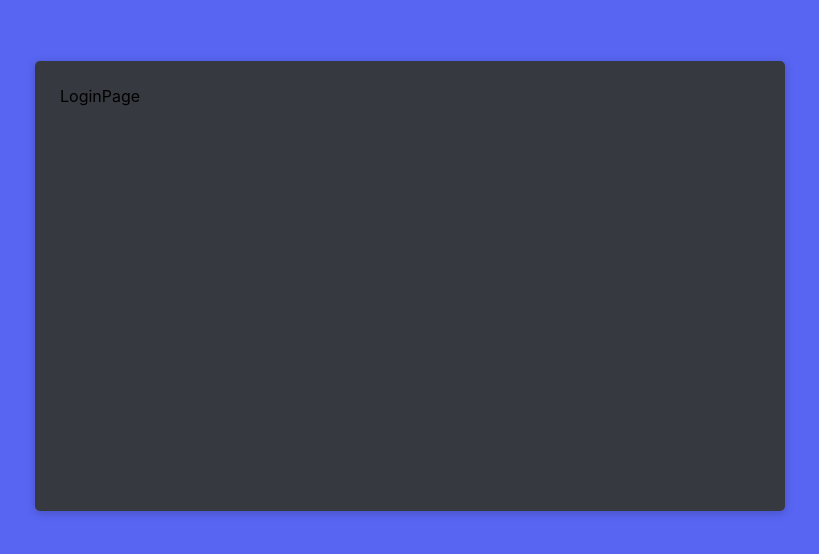
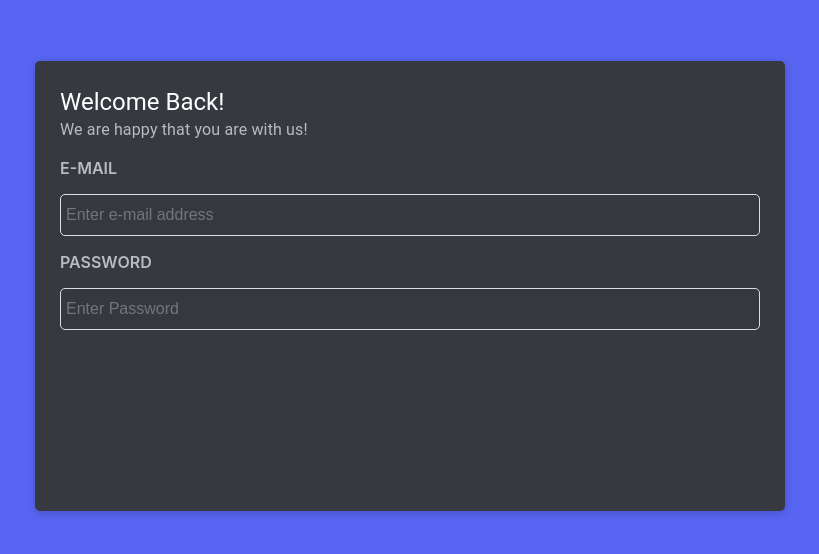
Before and after one commit to SifatIbna/Discord-App, a React (Create React App) app in the folder discord-frontend/: page /login in a window 1280 px wide. Shown: the part 114-668 px from the top of the page, without its empty margins (230-1049 px from the left). Built offline with nearby package versions, Linux system fonts and the light colour scheme.

Commit message:
used the login page input component

```diff
--- a/discord-frontend/src/authPages/LoginPage/LoginPage.js
+++ b/discord-frontend/src/authPages/LoginPage/LoginPage.js
@@ -1,10 +1,25 @@
-import React from 'react'
+import React, { useState } from 'react'
 
 import AuthBox from '../../shared/components/AuthBox'
+import LoginPageHeader from './LoginPageHeader'
+import LoginPageInputs from './LoginPageInputs';
 
 const LoginPage = () => {
+
+  const [mail,setMail] = useState("");
+  const [password,setPassword] = useState("");
+
   return (
-    <AuthBox>LoginPage</AuthBox>
+    <AuthBox>
+      <LoginPageHeader/>
+      <LoginPageInputs
+        mail={mail}
+        setMail = {setMail}
+        password = {password}
+        setPassword = {setPassword}
+      />
+
+    </AuthBox>
   )
 }
 
```
